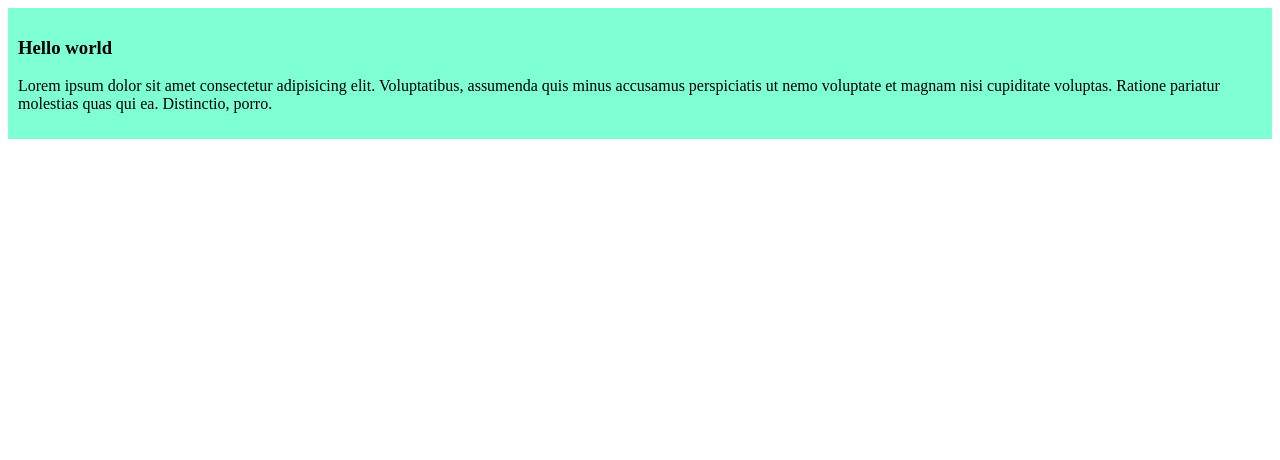
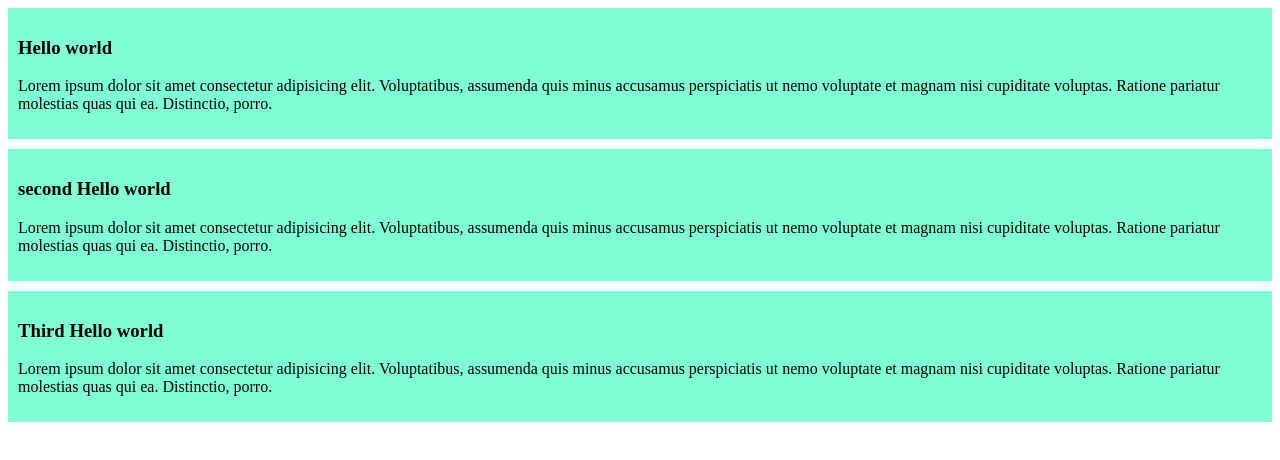
Before and after one commit to Takmim00/My-first-website, a plain HTML site: page index.html in a window 1280 px wide. Drawn offline with Linux system fonts and the light colour scheme.

Commit message:
added second and third

```diff
--- a/index.html
+++ b/index.html
@@ -11,5 +11,13 @@
         <h3>Hello world</h3>
         <p>Lorem ipsum dolor sit amet consectetur adipisicing elit. Voluptatibus, assumenda quis minus accusamus perspiciatis ut nemo voluptate et magnam nisi cupiditate voluptas. Ratione pariatur molestias quas qui ea. Distinctio, porro.</p>
     </div>
+    <div>
+        <h3>second Hello world</h3>
+        <p>Lorem ipsum dolor sit amet consectetur adipisicing elit. Voluptatibus, assumenda quis minus accusamus perspiciatis ut nemo voluptate et magnam nisi cupiditate voluptas. Ratione pariatur molestias quas qui ea. Distinctio, porro.</p>
+    </div>
+    <div>
+        <h3>Third Hello world</h3>
+        <p>Lorem ipsum dolor sit amet consectetur adipisicing elit. Voluptatibus, assumenda quis minus accusamus perspiciatis ut nemo voluptate et magnam nisi cupiditate voluptas. Ratione pariatur molestias quas qui ea. Distinctio, porro.</p>
+    </div>
 </body>
 </html>
--- a/style.css
+++ b/style.css
@@ -1,4 +1,5 @@
 div{
     background-color: aquamarine;
     padding: 10px;
+    margin-bottom: 10px;
 }
```
